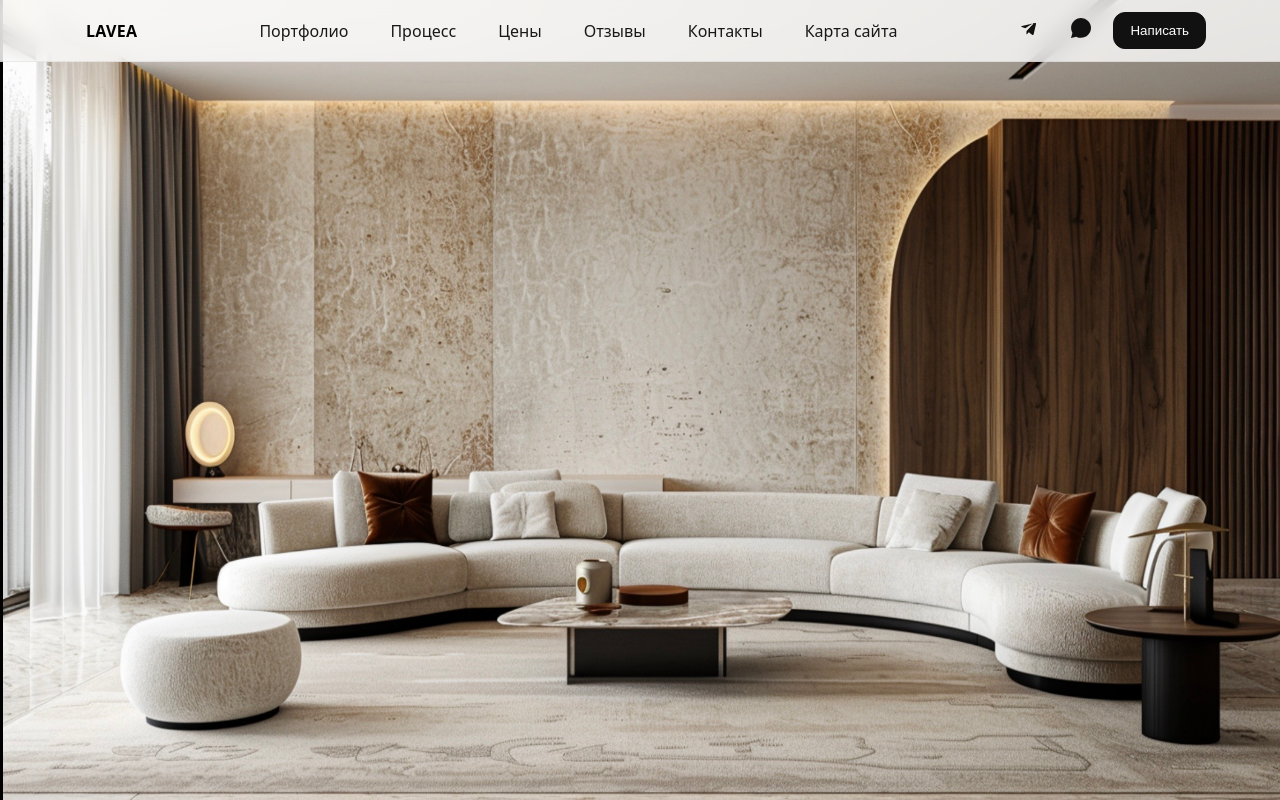
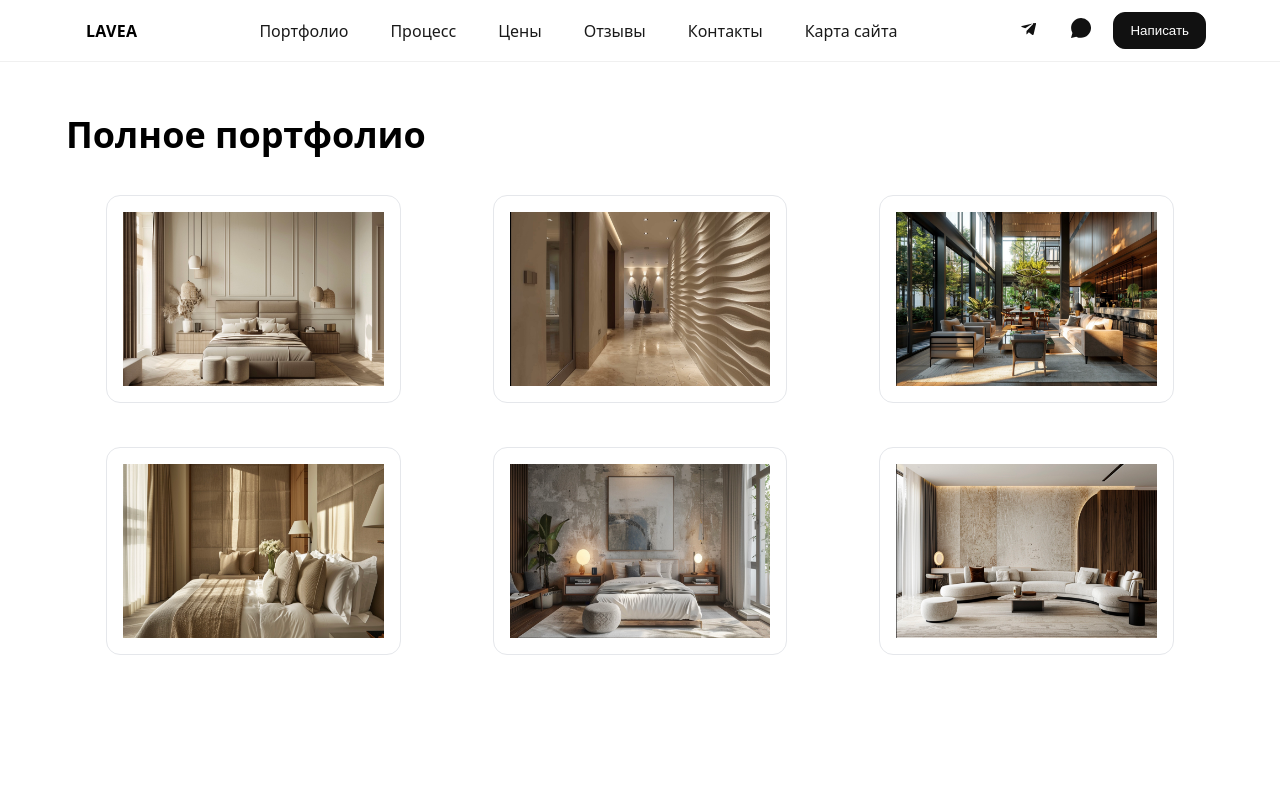
Before and after one commit to ankakisis-cloud/lavea-site, a Next.js app: page /portfolio in a window 1280 px wide. Built offline with nearby package versions, Linux system fonts and the light colour scheme.

Commit message:
Update page.js

```diff
--- a/app/portfolio/page.js
+++ b/app/portfolio/page.js
@@ -5,7 +5,6 @@ export const metadata = {
   description: "Полное портфолио студии дизайна интерьера LAVEA.",
 };
 
-// Добавишь остальные пути по мере загрузки
 const images = [
   "/IMG_9728.jpg",
   "/IMG_9735.jpg",
@@ -13,43 +12,35 @@ const images = [
   "/IMG_9747.jpg",
   "/IMG_9751.jpg",
   "/IMG_9755.jpg",
+  // добавишь остальные по мере загрузки
 ];
 
 export default function PortfolioPage() {
   return (
-    <main className="mx-auto max-w-7xl px-4 sm:px-6 lg:px-8 py-12 md:py-16">
-      <h1 className="text-3xl md:text-4xl font-semibold tracking-tight mb-6 md:mb-8">
-        Полное портфолио
-      </h1>
+    <main className="wrap">
+      <h1>Полное портфолио</h1>
 
-      <div className="grid grid-cols-1 sm:grid-cols-2 lg:grid-cols-3 gap-2 md:gap-3">
+      <div className="grid">
         {images.map((src, i) => (
-          <figure
-            key={i}
-            className="group relative overflow-hidden rounded-xl"
-          >
-            <div className="relative w-full pt-[66%]">
-              <Image
-                src={src}
-                alt={`Проект ${i + 1}`}
-                fill
-                className="absolute inset-0 h-full w-full object-cover transition-transform duration-500 group-hover:scale-105"
-                sizes="(min-width:1024px) 33vw, (min-width:640px) 50vw, 100vw"
-              />
-              <div className="absolute inset-0 bg-black/0 group-hover:bg-black/5 transition-colors duration-500" />
+          <figure key={i} className="card">
+            <div className="ratio">
+              <Image src={src} alt={`Проект ${i + 1}`} fill className="img" />
             </div>
           </figure>
         ))}
       </div>
 
-      <div className="mt-10 text-center">
-        <a
-          href="#top"
-          className="inline-flex items-center gap-2 px-6 py-3 rounded-full border border-[#C8A96A] text-[#C8A96A] text-sm md:text-base tracking-wide hover:bg-[#C8A96A] hover:text-white transition"
-        >
-          Наверх <span aria-hidden>↑</span>
-        </a>
-      </div>
+      <style jsx>{`
+        .wrap { max-width:1180px; margin:0 auto; padding:48px 16px; }
+        h1 { font-size:36px; font-weight:600; margin:0 0 20px; }
+        .grid { display:grid; grid-template-columns:1fr; gap:12px; }
+        @media (min-width:640px){ .grid{ grid-template-columns:repeat(2,1fr);} }
+        @media (min-width:1024px){ .grid{ grid-template-columns:repeat(3,1fr);} }
+        .card { position:relative; overflow:hidden; border-radius:14px; }
+        .ratio { position:relative; width:100%; padding-top:66.66%; } /* 3:2 */
+        .img { object-fit:cover; transition: transform .5s ease; }
+        .card:hover .img { transform: scale(1.05); }
+      `}</style>
     </main>
   );
 }
```
